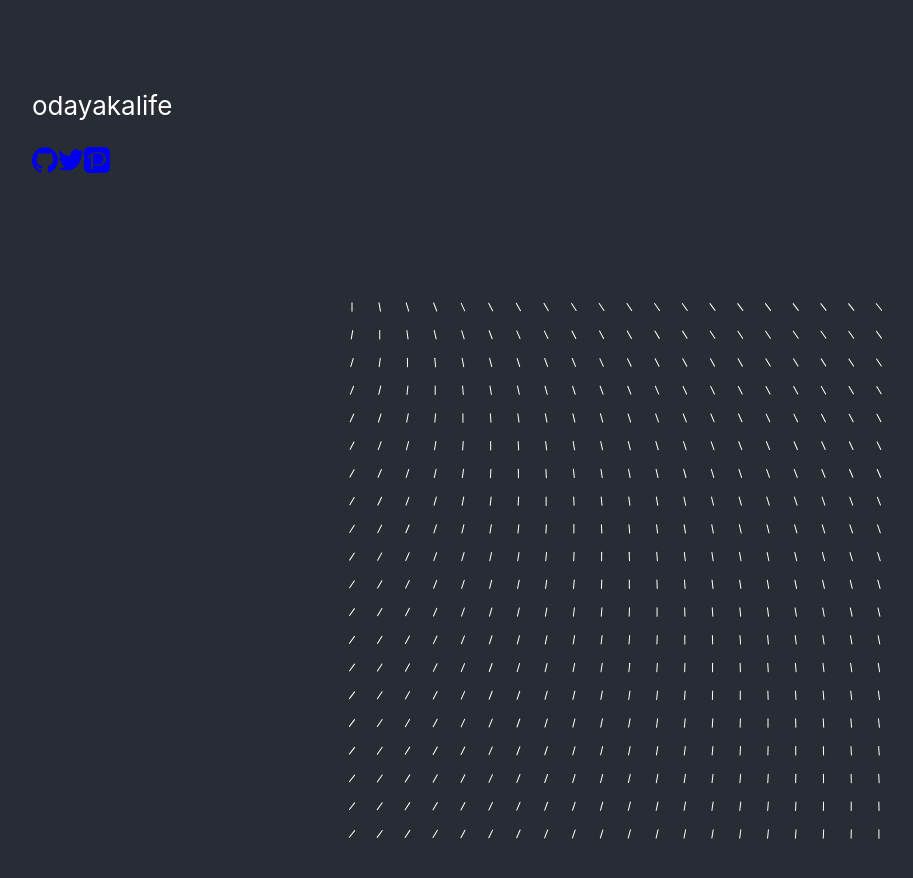
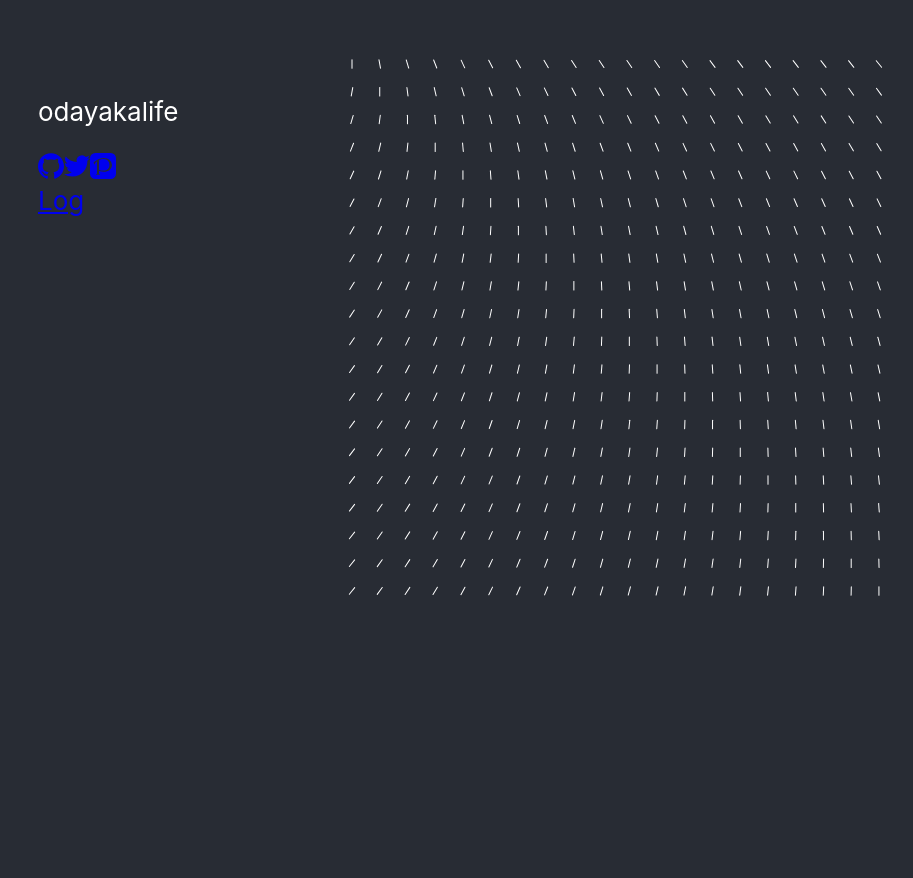
Before and after one commit to terakawakohei/simple-portfolio, a React (Create React App) app: page / in a window 1280 px wide. Shown: the top 878 px of the page, without its empty margins (32-945 px from the left). After the commit the page ends 800 px from the top, so only its background shows below. Built offline with nearby package versions, Linux system fonts and the light colour scheme.

Commit message:
円のカーソルを線に変更

```diff
--- a/src/App.css
+++ b/src/App.css
@@ -5,7 +5,6 @@
 * {
   cursor: none !important;
 }
-
 .App-logo {
   height: 40vmin;
   pointer-events: none;
--- a/src/components/Contents.tsx
+++ b/src/components/Contents.tsx
@@ -24,6 +24,9 @@ const Contents: FC = () => {
   return (
     <>
       <LinkList list={links} />
+      <a href="https://glacier-apparel-d4d.notion.site/Log-bac9ced73a6c473a8e7fa74304207899">
+        Log
+      </a>
     </>
   );
 };
--- a/src/css/appContent.css
+++ b/src/css/appContent.css
@@ -1,5 +1,5 @@
 .content{
-    margin:8vh;
+    /* margin:8vh; */
   /* min-height: 100vh; */
   display: flex;
   flex-direction: column;
@@ -7,4 +7,8 @@
   justify-content: flex-start;
   font-size: calc(10px + 2vmin);
   color: white;
+  position:  absolute;        /* 要素の配置方法を指定 */
+    padding:  20px;             /* 余白指定 */
+    left:  50px;                /* 左からの位置指定 */
+    top: 50px;
 }
--- a/src/css/pointer.css
+++ b/src/css/pointer.css
@@ -1,12 +1,23 @@
 .pointer{
     width: 20px;
   height: 20px;
-  background: rgba(236, 236, 236, 0.75);
+  /* background: rgba(236, 236, 236, 0.75); */
   position: fixed;
   top: -20px;
   left: -20px;
+
+  /* 円を線にする*/
+  border: solid 1px rgb(255, 255, 255);
+
   border-radius: 50%;
   transition: 0.2s cubic-bezier(0.075, 0.82, 0.165, 1) 0.001s transform;
   pointer-events: none;
   z-index: 999;
 }
+.pointer.pointer--hover {
+  top: -20px;
+  left: -20px;
+  width: 40px;
+  height: 40px;
+  background: rgba(205, 114, 113, 0.5);
+}
--- a/src/css/sketch.css
+++ b/src/css/sketch.css
@@ -1,5 +1,5 @@
 .content{
-    margin:8vh;
+    /* margin:8vh; */
   display: flex;
   justify-content: center;
   font-size: calc(10px + 2vmin);
--- a/src/index.css
+++ b/src/index.css
@@ -1,3 +1,7 @@
+html,body{
+
+  height: 100%;
+}
 body {
   margin: 0;
   background-color: #282c34;
```
